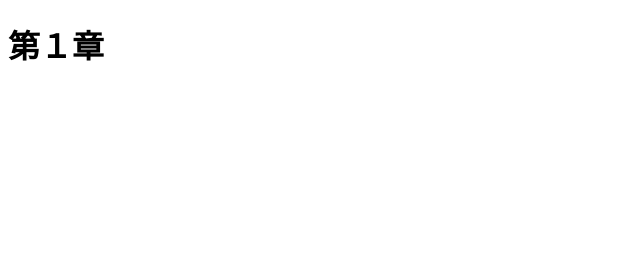
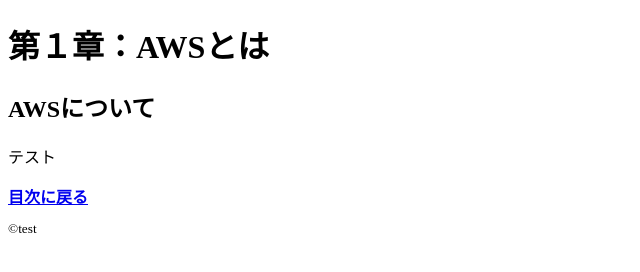
Before and after one commit to ina-web-make/aws_test, a plain HTML site: page testlink1.html in a window 1280 px wide. Shown: the whole page, without its empty margins (0-640 px from the left). Drawn offline with Linux system fonts and the light colour scheme.

Commit message:
一部修正

```diff
--- /dev/null
+++ b/testlink.css
@@ -0,0 +1,7 @@
+@charset "utf-8";
+
+a{
+    /*background-color: aquamarine;*/
+    border-radius: 4px;
+    font-weight: bold;
+}
--- a/testlink1.html
+++ b/testlink1.html
@@ -2,14 +2,31 @@
 <html lang="ja">
 <head>
 	<meta charset="UTF-8">
+	<!-- 設定 -->
+	<link rel="stylesheet" href="testlink.css">
 	<meta http-equiv="X-UA-Compatible" content="IE=edge">
 	<meta name="viewport" content="width=device-width, initial-scale=1.0">
 	<title>Document</title>
 </head>
 <body>
 
-<h1>第１章</h1>
+<h1>第１章：AWSとは</h1>
 
+<main>
+	<article>
+		<h2>
+			AWSについて
+		</h2>
+		<p>テスト</p>
+	</article>
+
+</main>
+
+<a href="index.html">目次に戻る</a>
+
+<footer>
+	<small><p>©︎test</p></small>
+</footer>
 
 </body>
 </html>
```
Also changed, not shown: test.css (added, +7 -0 lines).
